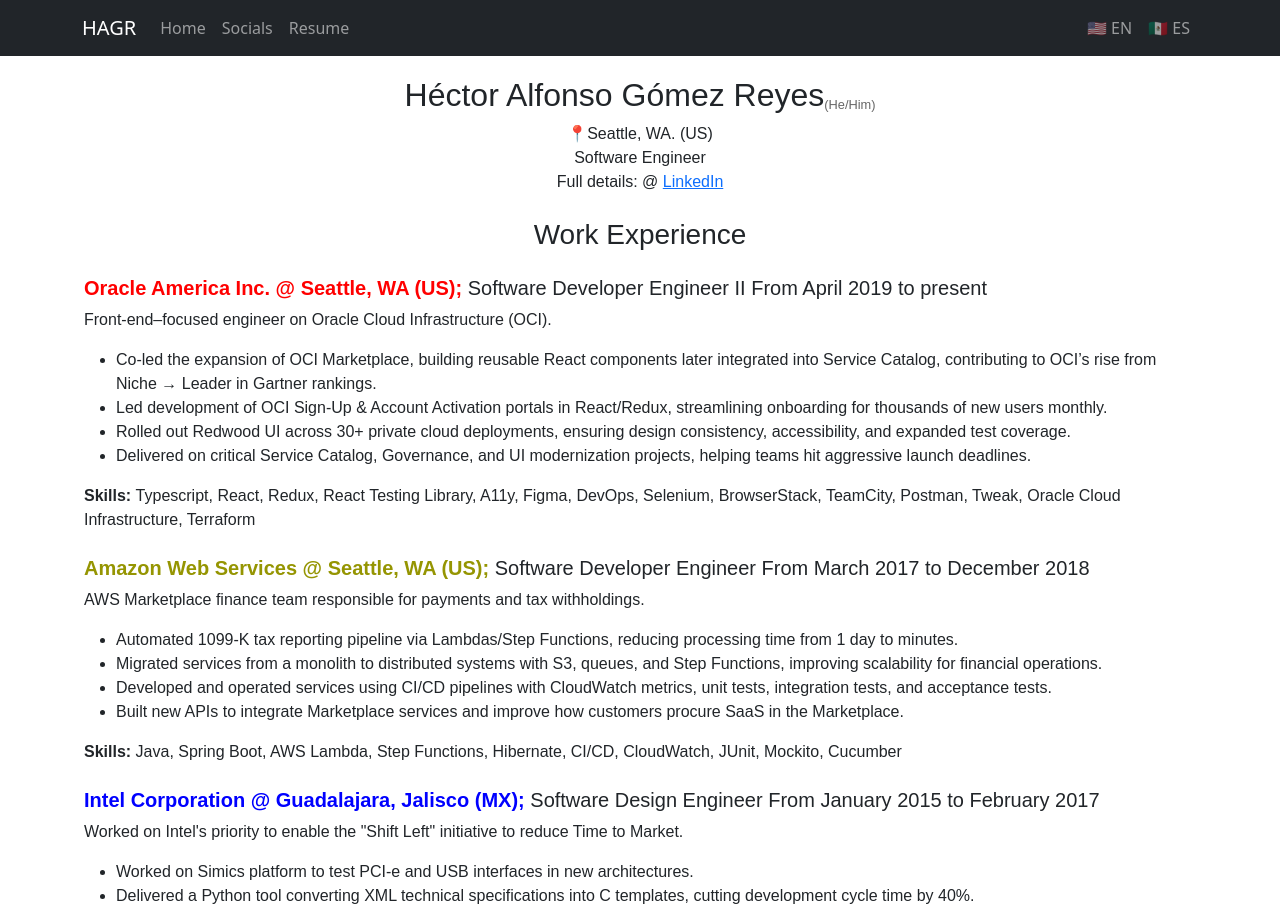
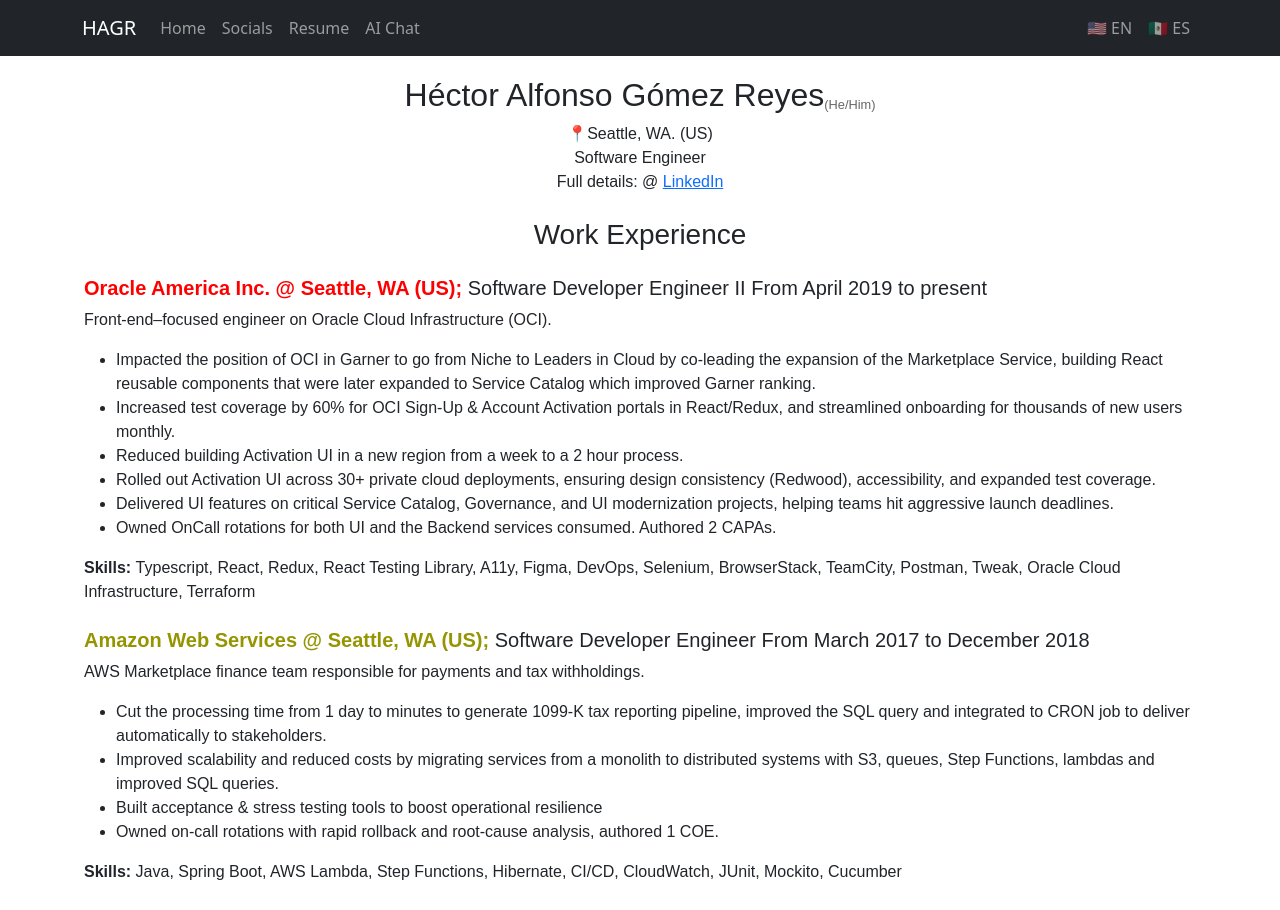
Before and after one commit to hectoragr/portfolio, a React (Create React App) app: page /resume in a window 1280 px wide. Shown: the top 910 px of the page. Built offline with nearby package versions, Linux system fonts and the light colour scheme.

Commit message:
Added Chat link and updated resume with latest format

```diff
--- a/src/HomePage/HomePage.tsx
+++ b/src/HomePage/HomePage.tsx
@@ -9,6 +9,8 @@
             <h1>{t('home.welcome', 'Welcome to my page')}</h1>
             <p>{t('home.description', 'This is my personal website made in React with internationalization support.')}</p>
             <p>{t('home.contact', 'Feel free to navigate this page where you can find my socials, resume and other fun stuff in the navigation bar.')}</p>
+            <p>{t('home.chat', 'You can chat with me using the AI Chat feature.')}</p>
+            <p>{t('home.languageSwitch', 'You can also switch between English and Spanish using the buttons on the top right corner.')}</p>
             <p>{t('home.footer', 'Thank you for visiting!')}</p>
             <p>{t('home.footerNote', 'This page is a work in progress, so expect changes and improvements over time.')}</p>
         </div>
--- a/src/commons/TopBar.tsx
+++ b/src/commons/TopBar.tsx
@@ -12,6 +12,8 @@
         localStorage.setItem('i18nextLng', lng);
     };
 
+    const chatUrl = window.location.href.includes("localhost") ? "http://localhost:5173" : "https://chat.hectorgomez.com";
+
 
     return (
         <Navbar bg="dark" data-bs-theme="dark" expand="lg">
@@ -23,6 +25,7 @@
                         <Nav.Link href="/">{t('home.title', 'Home')}</Nav.Link>
                         <Nav.Link href="/faq">Socials</Nav.Link>
                         <Nav.Link href="/resume">{t('resume.title', 'Resume')}</Nav.Link>
+                        <Nav.Link href={`${chatUrl}`}>AI Chat</Nav.Link>
                     </Nav>
                     <Nav className="ms-auto">
                         <Nav.Link href="#" onClick={() => changeLanguage('en')}>🇺🇸 EN</Nav.Link>
--- a/src/commons/work-experience.json
+++ b/src/commons/work-experience.json
@@ -9,10 +9,12 @@
             "endDate": "2025-09-30",
             "description": "Me uní a Oracle Cloud Infrastructure como desarrollador full-stack, avanzando hacia convertirme en Ingeniero Front-end.",
             "bullets": [
-                "Co-lideré la expansión de OCI Marketplace, desarrollando componentes reutilizables en React adoptados por Service Catalog y contribuyendo al avance de OCI de Niche a Leader en Gartner.",
-                "Dirigí el desarrollo de los portales de Registro y Activación de Cuentas en React/Redux, optimizando la incorporación de miles de nuevos usuarios al mes.",
-                "Implementé Redwood UI en más de 30 nubes privadas, asegurando consistencia de diseño, accesibilidad y mayor cobertura de pruebas.",
-                "Apoyé iniciativas críticas en Service Catalog, Governance y modernización de UI, cumpliendo lanzamientos con plazos exigentes."
+                "Impacté la posición de OCI en Garner para pasar de Niche a Lideres en Cloud al co-liderar la expansión del Marketplace Service, construyendo componentes reutilizables en React que luego se expandieron a Service Catalog, mejorando la clasificación de Garner.",
+                "Incrementé la cobertura de pruebas en un 60% para los portales de Registro y Activación de Cuentas de OCI en React/Redux, y optimicé la incorporación de miles de nuevos usuarios mensualmente.",
+                "Reduje el tiempo de construcción de la UI de Activación en una nueva región de una semana a un proceso de 2 horas.",
+                "Desplegué la UI de Activación en más de 30 nubes privadas, asegurando consistencia de diseño (Redwood), accesibilidad y mayor cobertura de pruebas.",
+                "Entregué proyectos de UI críticos relacionados a Catálogo de Servicios, Gobernanza y modernización de UI, ayudando a los equipos a cumplir con plazos de lanzamiento agresivos.",
+                "Tomé la batuta en las rotaciones de OnCall tanto para la UI como para los servicios de Backend consumidos. Fuí autor de 2 CAPAs."
             ],
             "skills": [
                 "Typescript",
@@ -39,10 +41,10 @@
             "endDate": "2018-12-01",
             "description": "Equipo financiero de AWS Marketplace responsable de pagos y retenciones de impuestos.",
             "bullets": [
-                "Automaticé la generación y entrega de reportes fiscales 1099-K con Lambdas/Step Functions, reduciendo el procesamiento de un día a minutos.",
-                "Migré servicios de un monolito a arquitectura distribuida con S3, colas y Step Functions para escalar operaciones financieras.",
-                "Desarrollé y operé servicios con pipelines CI/CD, métricas de CloudWatch y pruebas unitarias, de integración y aceptación.",
-                "Diseñé nuevas APIs para integrar servicios de Marketplace y mejorar la adquisición de SaaS."
+                "Reduje el tiempo de procesamiento de 1 día a minutos para generar el pipeline de informes fiscales 1099-K, mejoré la consulta SQL e integré el trabajo en CRON para entregarlo automáticamente a las partes interesadas.",
+                "Mejoré la escalabilidad y reduje costos al migrar servicios de un monolito a sistemas distribuidos con S3, Queues, Step Functions, lambdas y consultas SQL mejoradas.",
+                "Construí herramientas de pruebas de aceptación y estrés para aumentar la resiliencia operativa.",
+                "Tomé la responsabilidad de mis rotaciones de OnCall con rollbacks rápidos y análisis de causa raíz, autor de 1 COE."
             ],
             "skills": [
                 "Java",
@@ -65,8 +67,8 @@
             "endDate": "2017-02-15",
             "description": "Trabajé en la prioridad de Intel para habilitar la iniciativa \"Shift Left\" y reducir el Time to Market.",
             "bullets": [
-                "Trabajé en la plataforma Simics para probar interfaces PCI-e y USB en nuevas arquitecturas.",
-                "Entregué una herramienta en Python para traducir especificaciones técnicas en XML a plantillas en C, reduciendo el ciclo de desarrollo en 40%."
+                "Habilite la iniciativa de pruebas \"Shift Left\" de Intel, validando nuevas arquitecturas más temprano en el ciclo de vida.",
+                "Desarrollé un generador de Python/XML a C, reduciendo el tiempo de desarrollo en un 40% al generar los templates de bancos de memorias de dispositivos automáticamente."
             ],
             "skills": [
                 "Python",
@@ -141,10 +143,12 @@
             "endDate": "2025-09-30",
             "description": "Front-end–focused engineer on Oracle Cloud Infrastructure (OCI).",
             "bullets": [
-                "Co-led the expansion of OCI Marketplace, building reusable React components later integrated into Service Catalog, contributing to OCI’s rise from Niche → Leader in Gartner rankings.",
-                "Led development of OCI Sign-Up & Account Activation portals in React/Redux, streamlining onboarding for thousands of new users monthly.",
-                "Rolled out Redwood UI across 30+ private cloud deployments, ensuring design consistency, accessibility, and expanded test coverage.",
-                "Delivered on critical Service Catalog, Governance, and UI modernization projects, helping teams hit aggressive launch deadlines."
+                "Impacted the position of OCI in Garner to go from Niche to Leaders in Cloud by co-leading the expansion of the Marketplace Service, building React reusable components that were later expanded to Service Catalog which improved Garner ranking.",
+                "Increased test coverage by 60% for OCI Sign-Up & Account Activation portals in React/Redux, and streamlined onboarding for thousands of new users monthly.",
+                "Reduced building Activation UI in a new region from a week to a 2 hour process.",
+                "Rolled out Activation UI across 30+ private cloud deployments, ensuring design consistency (Redwood), accessibility, and expanded test coverage.",
+                "Delivered UI features on critical Service Catalog, Governance, and UI modernization projects, helping teams hit aggressive launch deadlines.",
+                "Owned OnCall rotations for both UI and the Backend services consumed. Authored 2 CAPAs."
             ],
             "skills": [
                 "Typescript",
@@ -171,10 +175,10 @@
             "endDate": "2018-12-01",
             "description": "AWS Marketplace finance team responsible for payments and tax withholdings.",
             "bullets": [
-                "Automated 1099-K tax reporting pipeline via Lambdas/Step Functions, reducing processing time from 1 day to minutes.",
-                "Migrated services from a monolith to distributed systems with S3, queues, and Step Functions, improving scalability for financial operations.",
-                "Developed and operated services using CI/CD pipelines with CloudWatch metrics, unit tests, integration tests, and acceptance tests.",
-                "Built new APIs to integrate Marketplace services and improve how customers procure SaaS in the Marketplace."
+                "Cut the processing time from 1 day to minutes to generate 1099-K tax reporting pipeline, improved the SQL query and integrated to CRON job to deliver automatically to stakeholders.",
+                "Improved scalability and reduced costs by migrating services from a monolith to distributed systems with S3, queues, Step Functions, lambdas and improved SQL queries.",
+                "Built acceptance & stress testing tools to boost operational resilience",
+                "Owned on-call rotations with rapid rollback and root-cause analysis, authored 1 COE."
             ],
             "skills": [
                 "Java",
@@ -197,8 +201,8 @@
             "endDate": "2017-02-15",
             "description": "Worked on Intel's priority to enable the \"Shift Left\" initiative to reduce Time to Market.",
             "bullets": [
-                "Worked on Simics platform to test PCI-e and USB interfaces in new architectures.",
-                "Delivered a Python tool converting XML technical specifications into C templates, cutting development cycle time by 40%."
+                "Enabled Intel’s “Shift Left” testing initiative, validating new architectures earlier in the lifecycle.",
+                "Developed Python/XML-to-C generator, reducing development cycle time by 40% to automatically generate device memory bank templates."
             ],
             "skills": [
                 "Python",
--- a/src/i18n/en.json
+++ b/src/i18n/en.json
@@ -9,7 +9,9 @@
         "description": "This is my personal website made in React with internationalization support.",
         "contact": "Feel free to navigate this page where you can find my socials, resume and other fun stuff in the navigation bar.",
         "footer": "Thank you for visiting!",
-        "footerNote": "This page is a work in progress, so expect changes and improvements over time."
+        "footerNote": "This page is a work in progress, so expect changes and improvements over time.",
+        "chat": "You can chat with me using the AI Chat feature.",
+        "languageSwitch": "You can also switch between English and Spanish using the buttons on the top right corner."
     },
     "resume": {
         "title": "Resume",
--- a/src/i18n/es.json
+++ b/src/i18n/es.json
@@ -9,7 +9,9 @@
         "description": "Este es mi sitio personal hecho en React con soporte para internacionalización.",
         "contact": "Siéntete libre de navegar por esta página donde puedes encontrar mis redes sociales, currículum y otras cosas divertidas en la barra de navegación.",
         "footer": "¡Gracias por visitar!",
-        "footerNote": "Esta página está en desarrollo, así que espera cambios y mejoras con el tiempo."
+        "footerNote": "Esta página está en desarrollo, así que espera cambios y mejoras con el tiempo.",
+        "chat": "Puedes chatear conmigo usando la función de Chat AI.",
+        "languageSwitch": "También puedes cambiar entre inglés y español usando los botones en la esquina superior derecha."
     },
     "resume": {
         "title": "CV",
```
